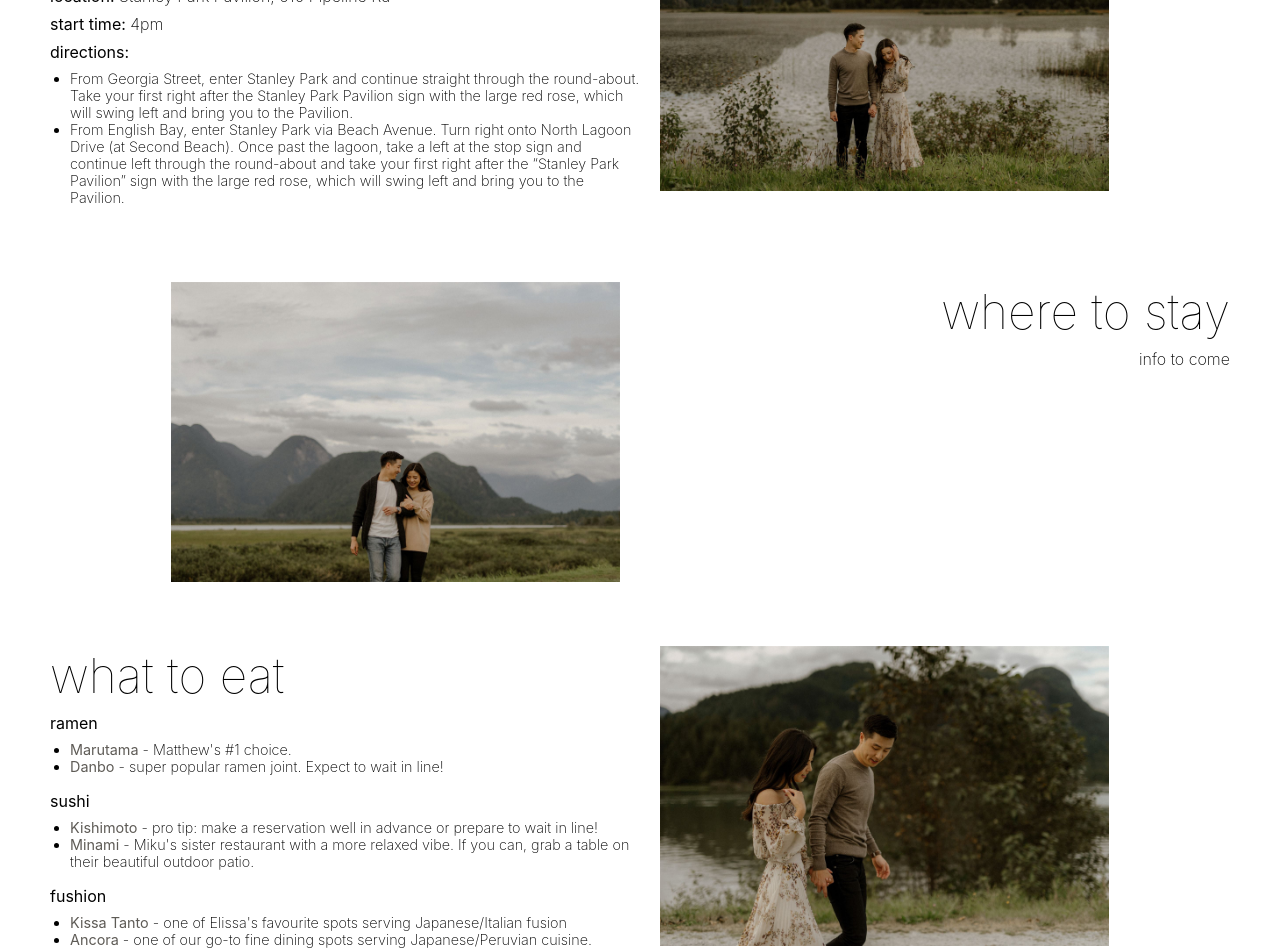
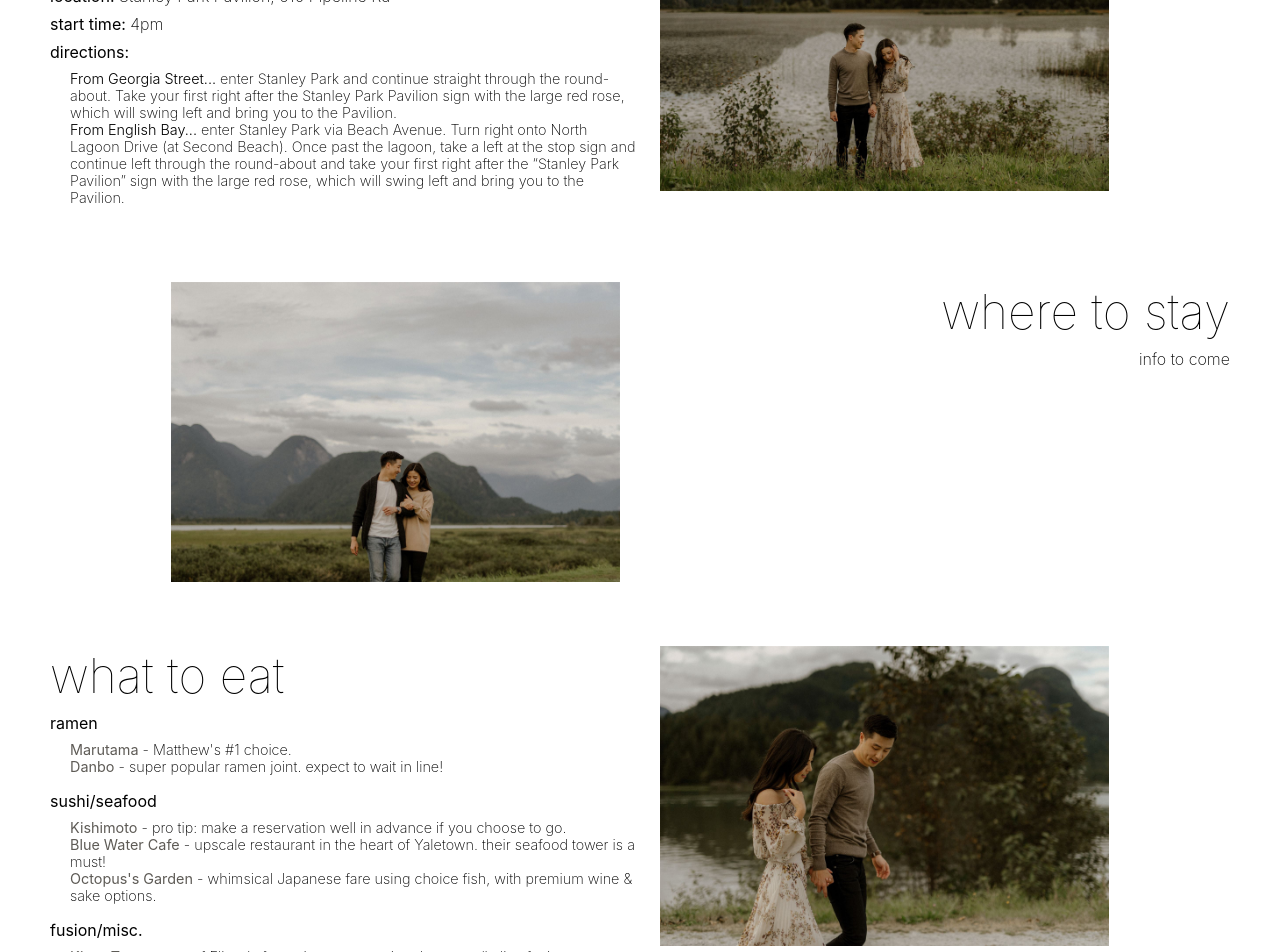
Before and after one commit to ematsushita/my-app, a React (Create React App) app: page /my-app/info in a window 1280 px wide. Shown: the part 260-1212 px from the top of the page. Built offline with nearby package versions, Linux system fonts and the light colour scheme.

Commit message:
update info content

```diff
--- a/src/components/Info/index.jsx
+++ b/src/components/Info/index.jsx
@@ -30,8 +30,8 @@ const Info = () => {
           <p><span>start time: </span>4pm</p>
           <p><span>directions: </span></p>
           <List>
-            <ListItem>From Georgia Street, enter Stanley Park and continue straight through the round-about. Take your first right after the Stanley Park Pavilion sign with the large red rose, which will swing left and bring you to the Pavilion.</ListItem>
-            <ListItem>From English Bay, enter Stanley Park via Beach Avenue. Turn right onto North Lagoon Drive (at Second Beach). Once past the lagoon, take a left at the stop sign and continue left through the round-about and take your first right after the “Stanley Park Pavilion” sign with the large red rose, which will swing left and bring you to the Pavilion.</ListItem>
+            <ListItem><span>From Georgia Street...</span> enter Stanley Park and continue straight through the round-about. Take your first right after the Stanley Park Pavilion sign with the large red rose, which will swing left and bring you to the Pavilion.</ListItem>
+            <ListItem><span>From English Bay...</span> enter Stanley Park via Beach Avenue. Turn right onto North Lagoon Drive (at Second Beach). Once past the lagoon, take a left at the stop sign and continue left through the round-about and take your first right after the “Stanley Park Pavilion” sign with the large red rose, which will swing left and bring you to the Pavilion.</ListItem>
           </List>
         </TextContainer>
         <ImageContainer id="image-1">
@@ -55,17 +55,18 @@ const Info = () => {
           <p><span>ramen</span></p>
           <List>
             <ListItem><a href="https://marutama.ca/" rel="noopener noreferrer" target="_blank">Marutama</a> - Matthew's #1 choice.</ListItem>
-            <ListItem><a href="https://ramendanbo.com/" rel="noopener noreferrer" target="_blank">Danbo</a> - super popular ramen joint. Expect to wait in line!</ListItem>
+            <ListItem><a href="https://ramendanbo.com/" rel="noopener noreferrer" target="_blank">Danbo</a> - super popular ramen joint. expect to wait in line!</ListItem>
           </List>
-          <p><span>sushi</span></p>
+          <p><span>sushi/seafood</span></p>
           <List>
-            <ListItem><a href="https://www.kishimotorestaurant.com/" rel="noopener noreferrer" target="_blank">Kishimoto</a> - pro tip: make a reservation well in advance or prepare to wait in line!</ListItem>
-            <ListItem><a href="https://minamirestaurant.com/" rel="noopener noreferrer" target="_blank">Minami</a> - Miku's sister restaurant with a more relaxed vibe. If you can, grab a table on their beautiful outdoor patio.</ListItem>
+            <ListItem><a href="https://www.kishimotorestaurant.com/" rel="noopener noreferrer" target="_blank">Kishimoto</a> - pro tip: make a reservation well in advance if you choose to go.</ListItem>
+            <ListItem><a href="https://www.bluewatercafe.net/" rel="noopener noreferrer" target="_blank">Blue Water Cafe</a> - upscale restaurant in the heart of Yaletown. their seafood tower is a must!</ListItem>
+            <ListItem><a href="https://www.octopusgarden-canada.com/" rel="noopener noreferrer" target="_blank">Octopus's Garden</a> - whimsical Japanese fare using choice fish, with premium wine & sake options.</ListItem>
           </List>
-          <p><span>fushion</span></p>
+          <p><span>fusion/misc.</span></p>
           <List>
             <ListItem><a href="http://www.kissatanto.com/" rel="noopener noreferrer" target="_blank">Kissa Tanto</a> - one of Elissa's favourite spots serving Japanese/Italian fusion</ListItem>
-            <ListItem><a href="https://www.ancoradining.com/" rel="noopener noreferrer" target="_blank">Ancora</a> - one of our go-to fine dining spots serving Japanese/Peruvian cuisine.</ListItem>
+            <ListItem><a href="http://www.phnompenhrestaurant.ca/" rel="noopener noreferrer" target="_blank">Phnom Penh</a> - vietnamese/cambodian restaurant serving up chicken wings and butter beef to die for.</ListItem>
           </List>
         </TextContainer>
         <ImageContainer id="image-3">
--- a/src/components/Info/styles.jsx
+++ b/src/components/Info/styles.jsx
@@ -48,8 +48,12 @@ export const List = styled.ul`
 `;
 
 export const ListItem = styled.li`
+  list-style: none;
   font-size: 0.9rem;
   font-weight: 200;
+  >span {
+    font-weight: 300;
+  }
   >a{
     text-decoration: none;
     font-weight: 400;
```
